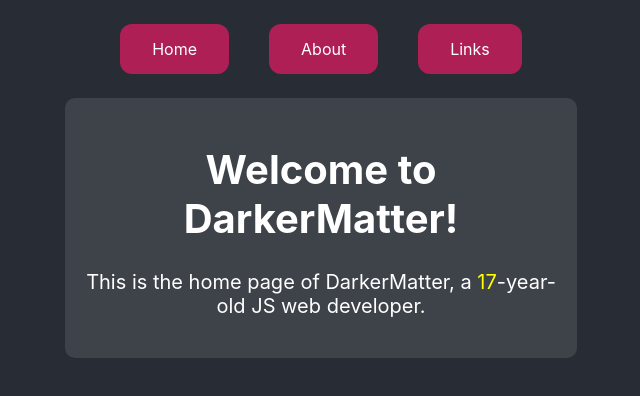
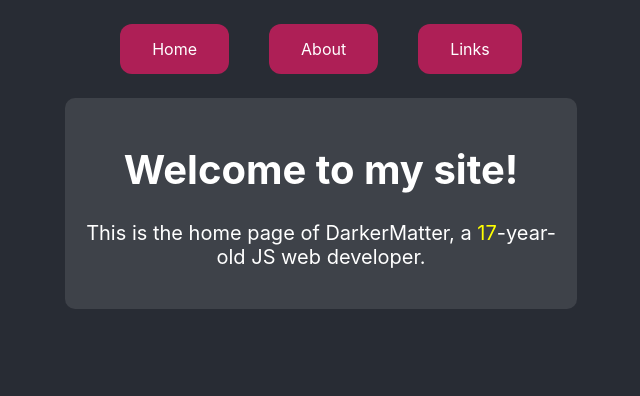
Before and after one commit to DarkerMatter/darkermatter.net, a React (Create React App) app: page / in a window 1280 px wide. Shown: the top 396 px of the page, without its empty margins (319-959 px from the left). Built offline with nearby package versions, Linux system fonts and the light colour scheme.

Commit message:
Update Home.js

```diff
--- a/src/Home.js
+++ b/src/Home.js
@@ -5,7 +5,7 @@ function Home() {
     return (
         <div className={styles.app}>
             <div className={styles.homeContainer}>
-                <h1>Welcome to DarkerMatter!</h1>
+                <h1>Welcome to my site!</h1>
                 <p>This is the home page of DarkerMatter, a <span style={{color: 'yellow'}}>17</span>-year-old JS web developer.</p>
             </div>
         </div>
```
